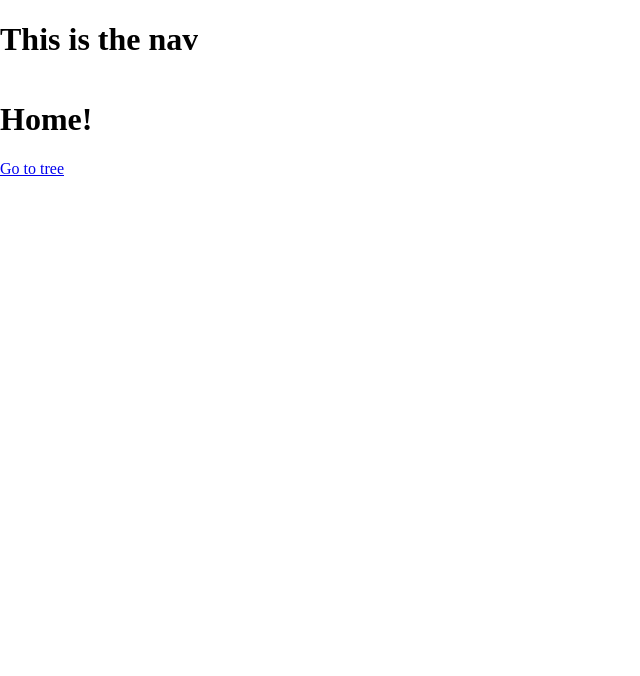
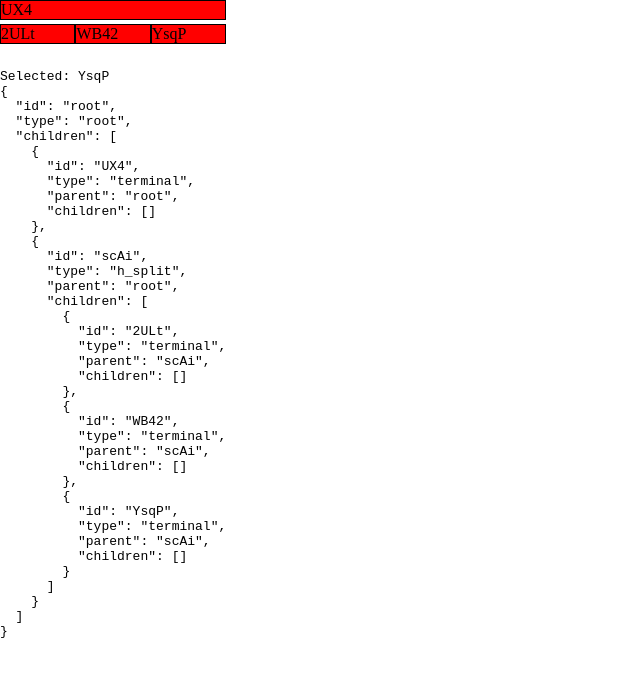
Before and after one commit to bennetthardwick/i3wm-react, a React app: page / in a window 1280 px wide. Shown: the top 676 px of the page, without its empty margins (0-640 px from the left). Built offline with nearby package versions, Linux system fonts and the light colour scheme.

Commit message:
Removed everything that isn't i3

```diff
--- a/src/components/App.component.tsx
+++ /dev/null
@@ -1,8 +0,0 @@
-import * as React from "react";
-import { Main, Nav } from '.';
-
-export class App extends React.Component {
-    render() {
-        return <div><Nav /><Main /></div>;
-    }
-}
--- a/src/components/Home.component.tsx
+++ /dev/null
@@ -1,11 +0,0 @@
-import * as React from 'react';
-import { Link } from 'react-router-dom'
-
-export class Home extends React.Component {
-    render() {
-        return <div>
-          <h1>Home!</h1>
-          <Link to="/tree">Go to tree</Link>
-        </div>
-    }
-}
--- a/src/components/Main.component.tsx
+++ /dev/null
@@ -1,13 +0,0 @@
-import * as React from 'react';
-import { Route, Switch } from 'react-router-dom';
-
-import { Home, I3 } from '.';
-
-export class Main extends React.Component {
-    render() {
-        return <Switch>
-          <Route exact path='/' component={Home} />
-          <Route exact path='/tree' component={I3} />
-        </Switch>
-    }
-}
--- a/src/components/Nav.component.tsx
+++ /dev/null
@@ -1,7 +0,0 @@
-import * as React from 'react';
-
-export class Nav extends React.Component {
-  render() {
-    return <h1>This is the nav</h1>
-  }
-}
--- a/src/components/index.ts
+++ b/src/components/index.ts
@@ -1,5 +1 @@
-export * from './App.component';
-export * from './Home.component';
-export * from './Main.component';
-export * from './Nav.component';
 export * from './i3.component';
--- a/src/index.tsx
+++ b/src/index.tsx
@@ -1,13 +1,11 @@
 import * as React from "react";
 import * as ReactDOM from "react-dom";
 
-import { BrowserRouter } from 'react-router-dom';
+import { I3 } from './components';
 
 import { App, Nav } from "./components";
 
 ReactDOM.render(
-    <BrowserRouter>
-      <App />
-    </BrowserRouter>,
+    <I3 />,
     document.getElementById("root")
 );
```
